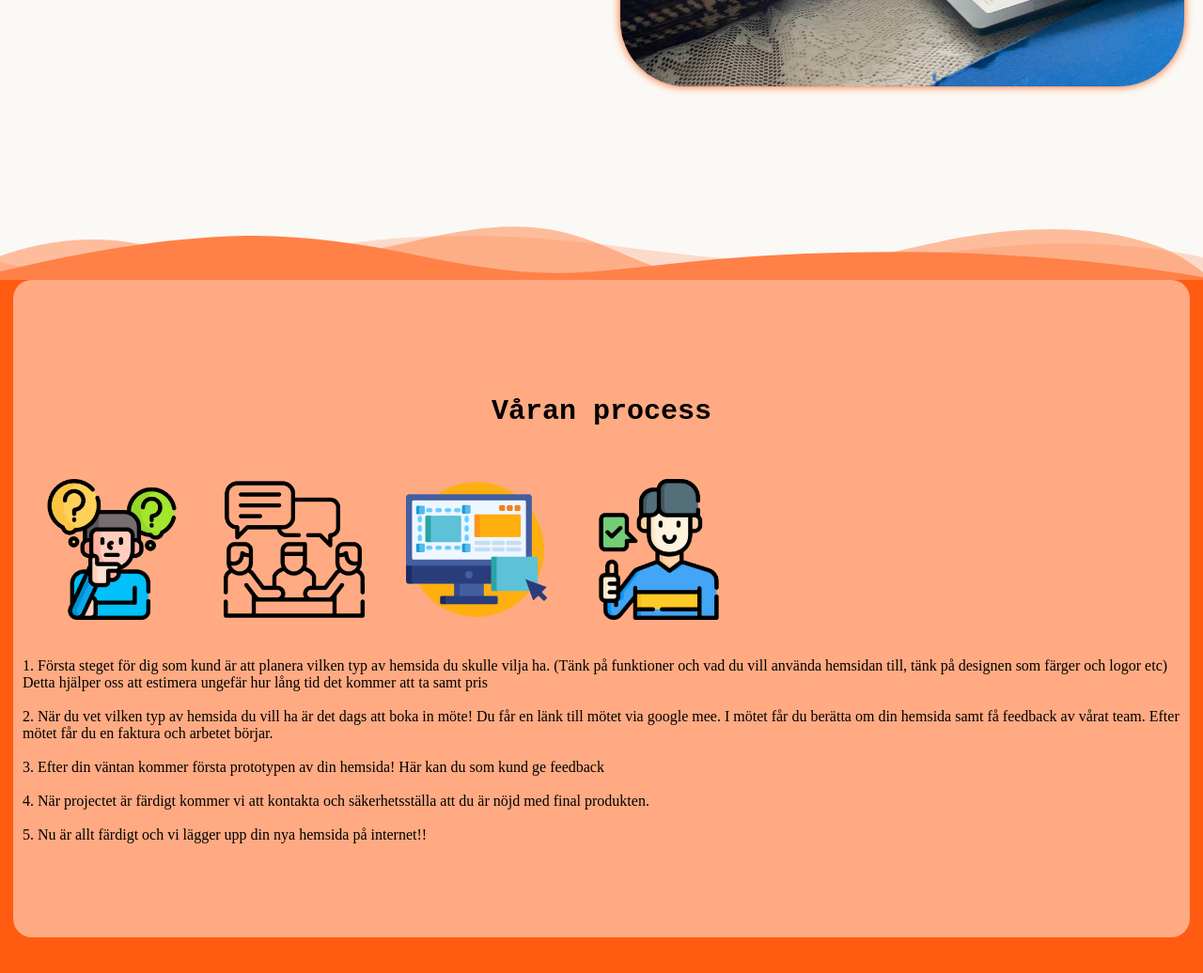
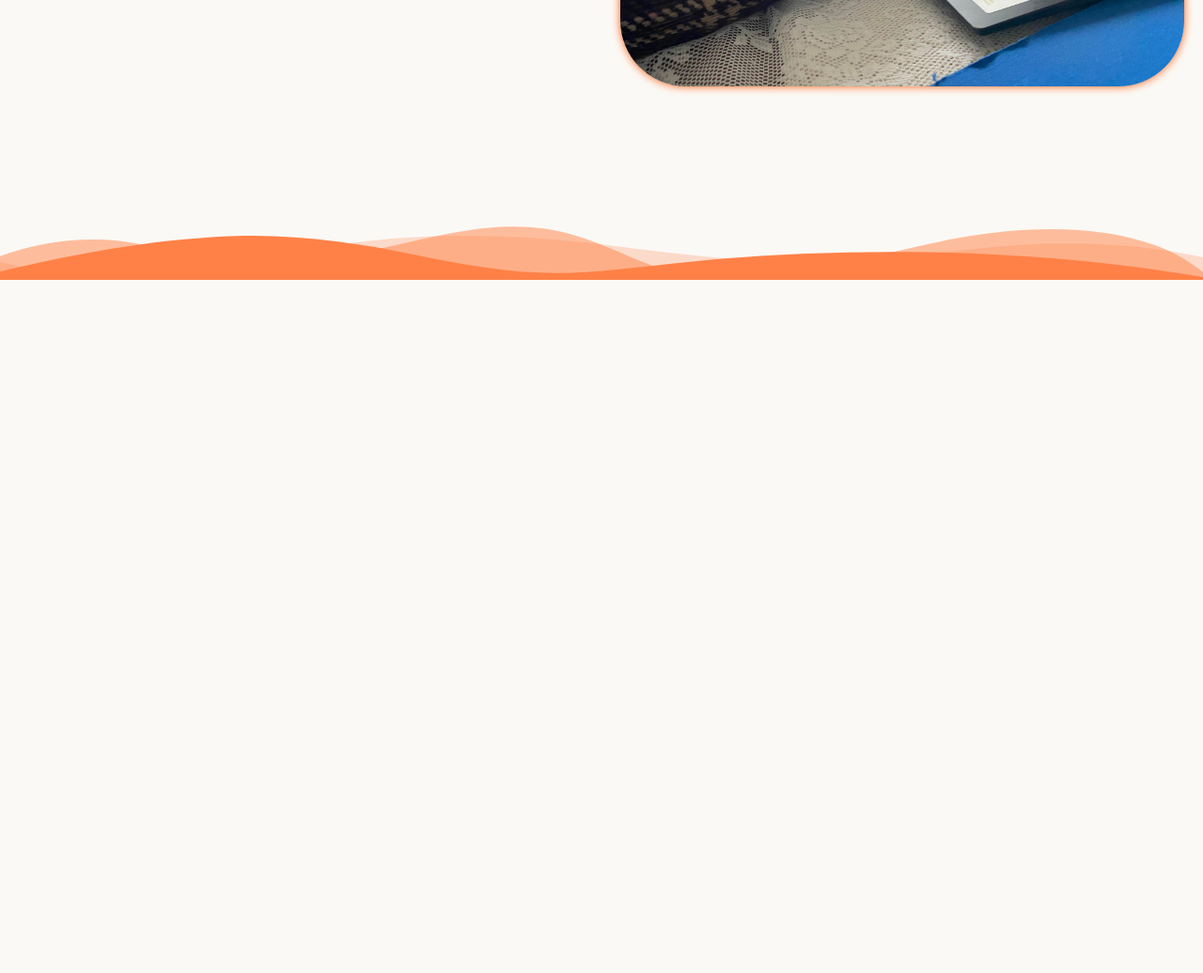
Before and after one commit to KahlilJoshua/WebBizz, a plain HTML site: page index.html in a window 1280 px wide. Shown: the part 500-1536 px from the top of the page at 94% size. After the commit the page ends 800 px from the top, so only its background shows below. Drawn offline with Linux system fonts and the light colour scheme; a web font is replaced by a local one.

Commit message:
Update index.html

```diff
--- a/index.html
+++ b/index.html
@@ -124,33 +124,5 @@
       </svg>
     </div>
 
-    <section class="process" id="Process">
-      <div class="div1b">
-        <h2>Våran process</h2>
-        <div class="div2b">
-          <img src="bilder/think.png" alt="" />
-          <img src="bilder/conversation.png" alt="" />
-          <img src="bilder/ux.png" alt="" />
-          <img src="bilder/customer-service.png" alt="" />
-          <p>
-            1. Första steget för dig som kund är att planera vilken typ av
-            hemsida du skulle vilja ha. (Tänk på funktioner och vad du vill
-            använda hemsidan till, tänk på designen som färger och logor etc)
-            Detta hjälper oss att estimera ungefär hur lång tid det kommer att
-            ta samt pris <br /><br />
-            2. När du vet vilken typ av hemsida du vill ha är det dags att boka
-            in möte! Du får en länk till mötet via google mee. I mötet får du
-            berätta om din hemsida samt få feedback av vårat team. Efter mötet
-            får du en faktura och arbetet börjar. <br /><br />
-            3. Efter din väntan kommer första prototypen av din hemsida! Här kan
-            du som kund ge feedback <br /><br />
-            4. När projectet är färdigt kommer vi att kontakta och
-            säkerhetsställa att du är nöjd med final produkten. <br /><br />
-            5. Nu är allt färdigt och vi lägger upp din nya hemsida på
-            internet!!
-          </p>
-        </div>
-      </div>
-    </section>
   </body>
 </html>
```
